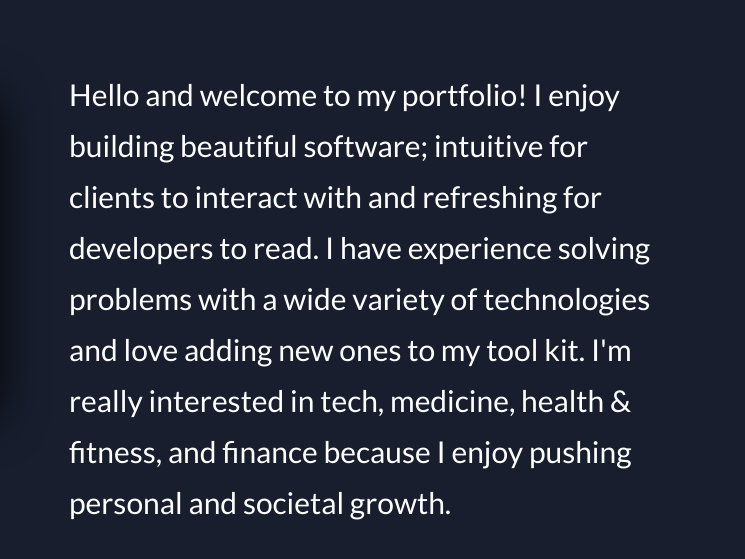
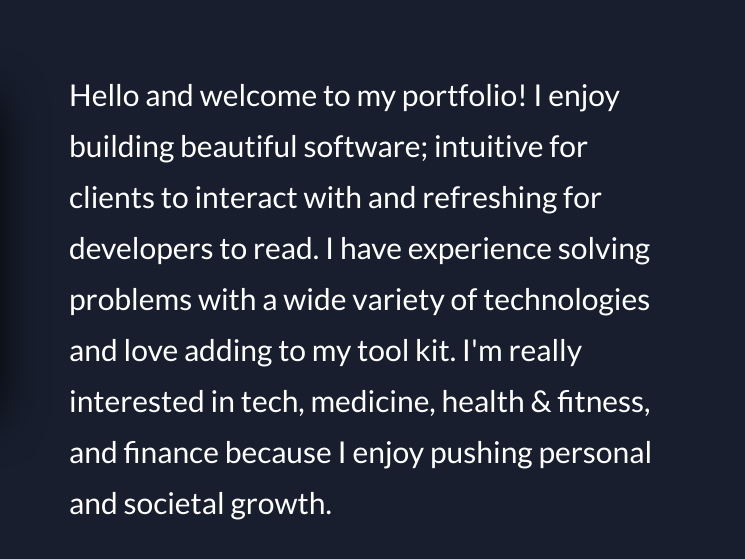
Before and after one commit to jaredar1232/portfolio-gatsby, a Gatsby site: page / in a window 1280 px wide. Shown: the part 1235-1794 px from the top of the page, 535-1280 px from the left. Built offline with nearby package versions, Linux system fonts and the light colour scheme; Gatsby itself is replaced by a stand-in of ours.

Commit message:
change about me

```diff
--- a/src/components/AboutMe.jsx
+++ b/src/components/AboutMe.jsx
@@ -135,9 +135,9 @@ export default class AboutMe extends Component {
                   software; intuitive for clients to interact with and
                   refreshing for developers to read. I have experience solving
                   problems with a wide variety of technologies and love adding
-                  new ones to my tool kit. I'm really interested in tech,
-                  medicine, health & fitness, and finance because I enjoy
-                  pushing personal and societal growth.
+                  to my tool kit. I'm really interested in tech, medicine,
+                  health & fitness, and finance because I enjoy pushing personal
+                  and societal growth.
                 </p>
               </div>
               <div className="col-1-of-2">
```
